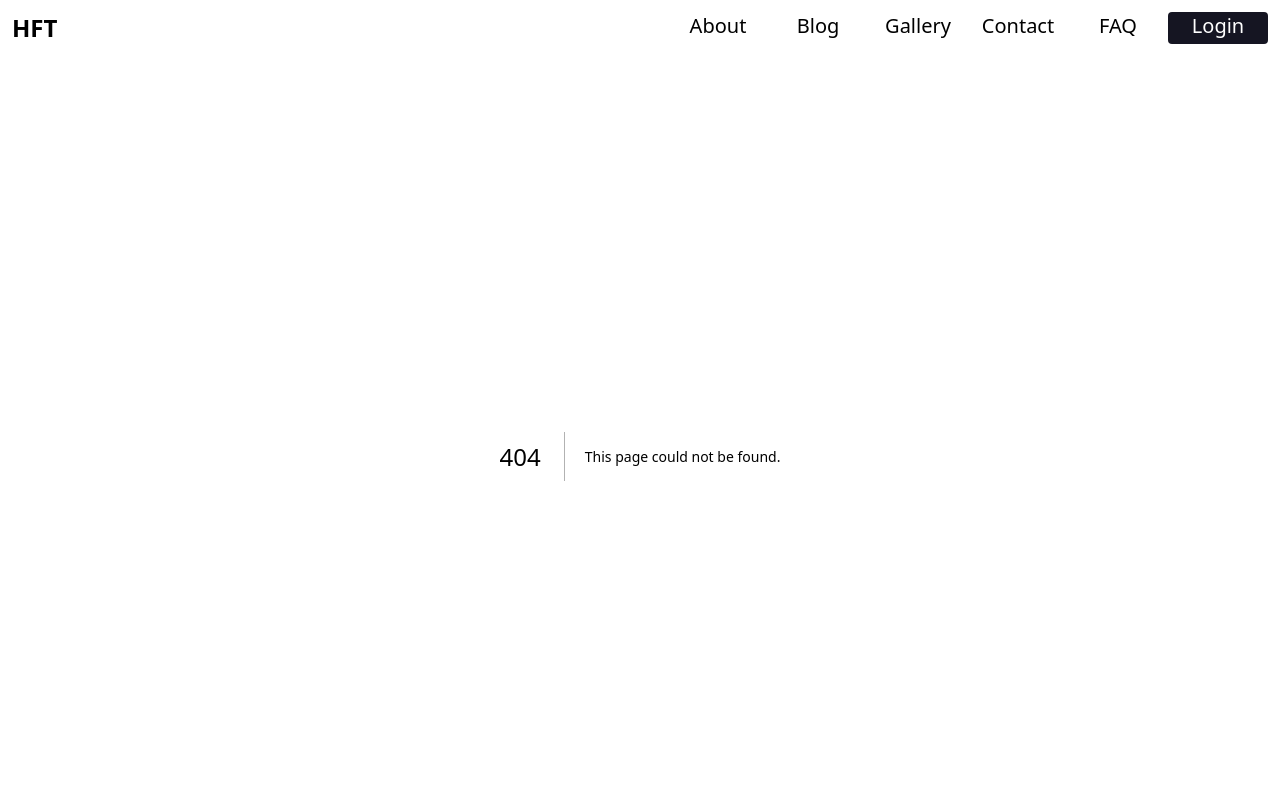
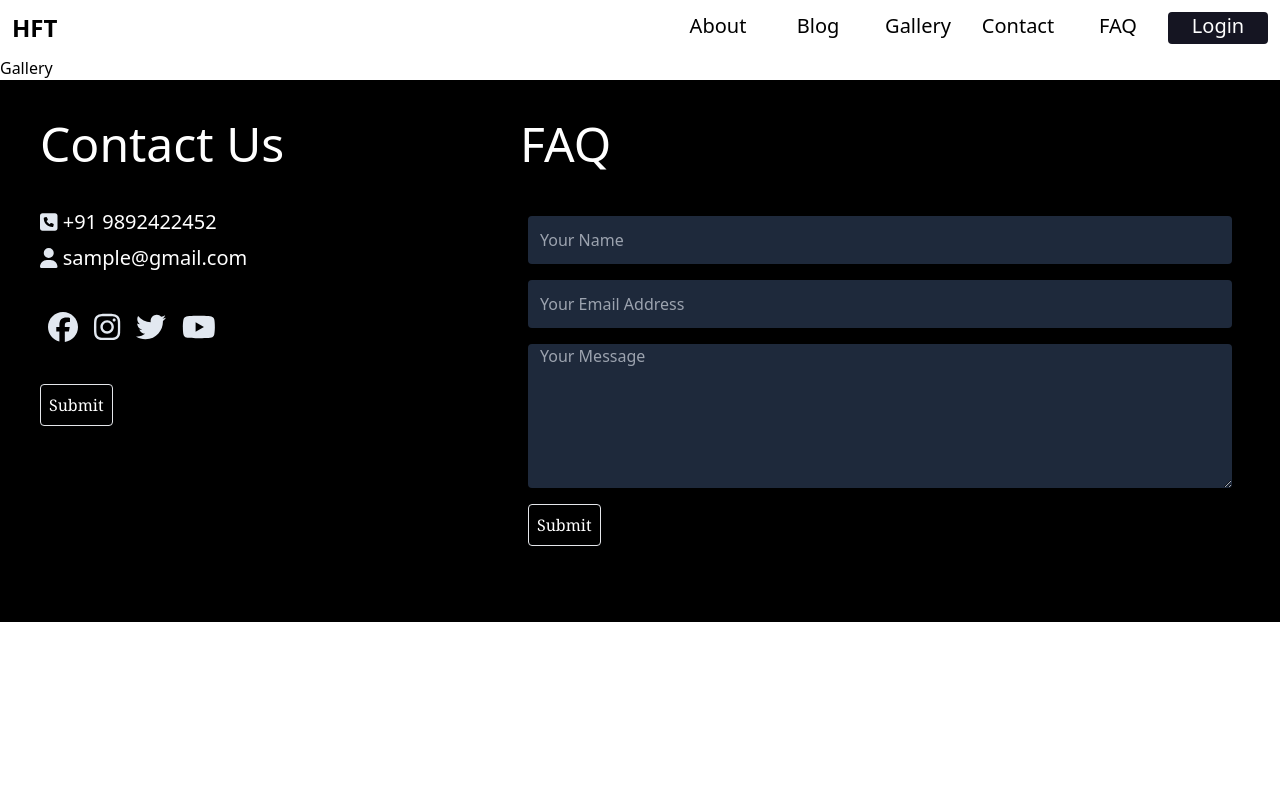
Before and after one commit to richusony/hft, a Next.js app: page /gallery in a window 1280 px wide. Before the commit this address had no page. Shown: the top 800 px of the page. Built offline with nearby package versions, Linux system fonts and the light colour scheme.

Commit message:
made few changes

```diff
--- a/components/Navbar.jsx
+++ b/components/Navbar.jsx
@@ -27,17 +27,17 @@ const Navbar = () => {
             <>
                 <div className="flex justify-between h-14 p-3 text-center">
                     <div>
-                        <h2 className="transition duration-150 font-black text-2xl ease-linear hover:scale-105"><Link href='/'>HFT</Link></h2>
+                        <h2 className="transition duration-150 font-black text-2xl ease-linear hover:italic"><Link href='/'>HFT</Link></h2>
                     </div>
 
                     <FontAwesomeIcon icon={menus} className='transition duration-300 absolute right-4 text-2xl ease-linear md:static md:hidden md:invisible' onClick={openMenu} />
 
                     <ul className={`transition duration-[2000ms] p-3 md:p-0 md:bg-inherit ease-in bg-slate-600 absolute z-10 md:static ${cname} top-14 right-0 md:flex justify-between`}>
-                        <li className="text-xl p-3 md:p-0 md:mx-auto w-[100px] border-b md:border-none select-none ease-linear hover:font-medium"><Link href="/about" className="transition duration-300 ease-linear hover:font-medium">About</Link></li>
-                        <li className="text-xl p-3 md:p-0 md:mx-auto w-[100px] border-b md:border-none select-none ease-linear hover:font-medium"><Link href="/blog" className="transition duration-300 ease-linear hover:font-medium">Blog</Link></li>
-                        <li className="text-xl p-3 md:p-0 md:mx-auto w-[100px] border-b md:border-none select-none ease-linear hover:font-medium"><Link href="/gallery" className="transition duration-300 ease-linear hover:font-medium">Gallery</Link></li>
-                        <li className="text-xl p-3 md:p-0 md:mx-auto w-[100px] border-b md:border-none cursor-pointer select-none ease-linear hover:font-medium" onClick={scrollToFoot}>Contact</li>
-                        <li className="text-xl p-3 md:p-0 md:mx-auto w-[100px] border-b md:border-none cursor-pointer select-none ease-linear hover:font-medium" onClick={scrollToFoot}>FAQ</li>
+                        <li className="text-xl p-3 md:p-0 md:mx-auto w-[100px] border-b md:border-none select-none ease-linear"><Link href="/about" className="transition duration-300 ease-linear hover:font-medium hover:italic">About</Link></li>
+                        <li className="text-xl p-3 md:p-0 md:mx-auto w-[100px] border-b md:border-none select-none ease-linear"><Link href="/blog" className="transition duration-300 ease-linear hover:font-medium hover:italic">Blog</Link></li>
+                        <li className="text-xl p-3 md:p-0 md:mx-auto w-[100px] border-b md:border-none select-none ease-linear"><Link href="/gallery" className="transition duration-300 ease-linear hover:font-medium hover:italic">Gallery</Link></li>
+                        <li className="text-xl p-3 md:p-0 md:mx-auto w-[100px] border-b md:border-none cursor-pointer select-none ease-linear hover:font-medium hover:italic" onClick={scrollToFoot}>Contact</li>
+                        <li className="text-xl p-3 md:p-0 md:mx-auto w-[100px] border-b md:border-none cursor-pointer select-none ease-linear hover:font-medium hover:italic" onClick={scrollToFoot}>FAQ</li>
                         <li className="text-xl p-3 md:p-0 md:mx-auto w-[100px] md:border-none select-none md:rounded md:bg-[#151522] md:text-white"><Link href="/Login">Login</Link></li>
                     </ul>
                 </div>
--- a/pages/blog/index.js
+++ b/pages/blog/index.js
@@ -10,14 +10,14 @@ function Blog() {
             </div>
 
             <div className='md:flex md:flex-wrap px-3'>
-                <div className='rounded w-full md:w-96 mx-auto  bg-[#e2e0e0] p-2 mb-5'> <Image src={child2} width={0} height={0} alt='child' className='rounded w-full' /> <div className='w-full'><h2 className='text-xl text-center font-medium mt-3'>Title of the blog</h2> <p className='text-sm text-start p-2'>Lorem Ipsum is simply dummy text of the printing and typesetting industry. Lorem Ipsum has been the industry's standard dummy text ever since the 1500s, when an unknown printer took a galley of type and scrambled</p></div></div>
-                <div className='rounded w-full md:w-96 mx-auto  bg-slate-500 p-2 mb-5'> <Image src={child2} width={0} height={0} alt='child' className='rounded w-full' /> <div className='w-full'><h2 className='text-xl text-center font-medium mt-3'>Title of the blog</h2> <p className='text-sm text-start p-2'>Lorem Ipsum is simply dummy text of the printing and typesetting industry. Lorem Ipsum has been the industry's standard dummy text ever since the 1500s, when an unknown printer took a galley of type and scrambled</p></div></div>
-                <div className='rounded w-full md:w-96 mx-auto  bg-[#e2e0e0] p-2 mb-5'> <Image src={child2} width={0} height={0} alt='child' className='rounded w-full' /> <div className='w-full'><h2 className='text-xl text-center font-medium mt-3'>Title of the blog</h2> <p className='text-sm text-start p-2'>Lorem Ipsum is simply dummy text of the printing and typesetting industry. Lorem Ipsum has been the industry's standard dummy text ever since the 1500s, when an unknown printer took a galley of type and scrambled</p></div></div>
-                <div className='rounded w-full md:w-96 mx-auto  bg-slate-500 p-2 mb-5'> <Image src={child2} width={0} height={0} alt='child' className='rounded w-full' /> <div className='w-full'><h2 className='text-xl text-center font-medium mt-3'>Title of the blog</h2> <p className='text-sm text-start p-2'>Lorem Ipsum is simply dummy text of the printing and typesetting industry. Lorem Ipsum has been the industry's standard dummy text ever since the 1500s, when an unknown printer took a galley of type and scrambled</p></div></div>
-                <div className='rounded w-full md:w-96 mx-auto  bg-[#e2e0e0] p-2 mb-5'> <Image src={child2} width={0} height={0} alt='child' className='rounded w-full' /> <div className='w-full'><h2 className='text-xl text-center font-medium mt-3'>Title of the blog</h2> <p className='text-sm text-start p-2'>Lorem Ipsum is simply dummy text of the printing and typesetting industry. Lorem Ipsum has been the industry's standard dummy text ever since the 1500s, when an unknown printer took a galley of type and scrambled</p></div></div>
-                <div className='rounded w-full md:w-96 mx-auto  bg-slate-500 p-2 mb-5'> <Image src={child2} width={0} height={0} alt='child' className='rounded w-full' /> <div className='w-full'><h2 className='text-xl text-center font-medium mt-3'>Title of the blog</h2> <p className='text-sm text-start p-2'>Lorem Ipsum is simply dummy text of the printing and typesetting industry. Lorem Ipsum has been the industry's standard dummy text ever since the 1500s, when an unknown printer took a galley of type and scrambled</p></div></div>
-                <div className='rounded w-full md:w-96 mx-auto  bg-[#e2e0e0] p-2 mb-5'> <Image src={child2} width={0} height={0} alt='child' className='rounded w-full' /> <div className='w-full'><h2 className='text-xl text-center font-medium mt-3'>Title of the blog</h2> <p className='text-sm text-start p-2'>Lorem Ipsum is simply dummy text of the printing and typesetting industry. Lorem Ipsum has been the industry's standard dummy text ever since the 1500s, when an unknown printer took a galley of type and scrambled</p></div></div>
-                <div className='rounded w-full md:w-96 mx-auto  bg-slate-500 p-2 mb-5'> <Image src={child2} width={0} height={0} alt='child' className='rounded w-full' /> <div className='w-full'><h2 className='text-xl text-center font-medium mt-3'>Title of the blog</h2> <p className='text-sm text-start p-2'>Lorem Ipsum is simply dummy text of the printing and typesetting industry. Lorem Ipsum has been the industry's standard dummy text ever since the 1500s, when an unknown printer took a galley of type and scrambled</p></div></div>
+                <div className='transition duration-300 rounded w-full md:w-96 mx-auto  bg-[#e2e0e0] p-2 mb-5 ease-in hover:scale-105'> <Image src={child2} width={0} height={0} alt='child' className='rounded w-full' /> <div className='w-full'><h2 className='text-xl text-center font-medium mt-3'>Title of the blog</h2> <p className='text-sm text-start p-2'>Lorem Ipsum is simply dummy text of the printing and typesetting industry. Lorem Ipsum has been the industry's standard dummy text ever since the 1500s, when an unknown printer took a galley of type and scrambled</p></div></div>
+                <div className='transition duration-300 rounded w-full md:w-96 mx-auto  bg-slate-500 p-2 mb-5 ease-in hover:scale-105'> <Image src={child2} width={0} height={0} alt='child' className='rounded w-full' /> <div className='w-full'><h2 className='text-xl text-center font-medium mt-3'>Title of the blog</h2> <p className='text-sm text-start p-2'>Lorem Ipsum is simply dummy text of the printing and typesetting industry. Lorem Ipsum has been the industry's standard dummy text ever since the 1500s, when an unknown printer took a galley of type and scrambled</p></div></div>
+                <div className='transition duration-300 rounded w-full md:w-96 mx-auto  bg-[#e2e0e0] p-2 mb-5 ease-in hover:scale-105'> <Image src={child2} width={0} height={0} alt='child' className='rounded w-full' /> <div className='w-full'><h2 className='text-xl text-center font-medium mt-3'>Title of the blog</h2> <p className='text-sm text-start p-2'>Lorem Ipsum is simply dummy text of the printing and typesetting industry. Lorem Ipsum has been the industry's standard dummy text ever since the 1500s, when an unknown printer took a galley of type and scrambled</p></div></div>
+                <div className='transition duration-300 rounded w-full md:w-96 mx-auto  bg-slate-500 p-2 mb-5 ease-in hover:scale-105'> <Image src={child2} width={0} height={0} alt='child' className='rounded w-full' /> <div className='w-full'><h2 className='text-xl text-center font-medium mt-3'>Title of the blog</h2> <p className='text-sm text-start p-2'>Lorem Ipsum is simply dummy text of the printing and typesetting industry. Lorem Ipsum has been the industry's standard dummy text ever since the 1500s, when an unknown printer took a galley of type and scrambled</p></div></div>
+                <div className='transition duration-300 rounded w-full md:w-96 mx-auto  bg-[#e2e0e0] p-2 mb-5 ease-in hover:scale-105'> <Image src={child2} width={0} height={0} alt='child' className='rounded w-full' /> <div className='w-full'><h2 className='text-xl text-center font-medium mt-3'>Title of the blog</h2> <p className='text-sm text-start p-2'>Lorem Ipsum is simply dummy text of the printing and typesetting industry. Lorem Ipsum has been the industry's standard dummy text ever since the 1500s, when an unknown printer took a galley of type and scrambled</p></div></div>
+                <div className='transition duration-300 rounded w-full md:w-96 mx-auto  bg-slate-500 p-2 mb-5 ease-in hover:scale-105'> <Image src={child2} width={0} height={0} alt='child' className='rounded w-full' /> <div className='w-full'><h2 className='text-xl text-center font-medium mt-3'>Title of the blog</h2> <p className='text-sm text-start p-2'>Lorem Ipsum is simply dummy text of the printing and typesetting industry. Lorem Ipsum has been the industry's standard dummy text ever since the 1500s, when an unknown printer took a galley of type and scrambled</p></div></div>
+                <div className='transition duration-300 rounded w-full md:w-96 mx-auto  bg-[#e2e0e0] p-2 mb-5 ease-in hover:scale-105'> <Image src={child2} width={0} height={0} alt='child' className='rounded w-full' /> <div className='w-full'><h2 className='text-xl text-center font-medium mt-3'>Title of the blog</h2> <p className='text-sm text-start p-2'>Lorem Ipsum is simply dummy text of the printing and typesetting industry. Lorem Ipsum has been the industry's standard dummy text ever since the 1500s, when an unknown printer took a galley of type and scrambled</p></div></div>
+                <div className='transition duration-300 rounded w-full md:w-96 mx-auto  bg-slate-500 p-2 mb-5 ease-in hover:scale-105'> <Image src={child2} width={0} height={0} alt='child' className='rounded w-full' /> <div className='w-full'><h2 className='text-xl text-center font-medium mt-3'>Title of the blog</h2> <p className='text-sm text-start p-2'>Lorem Ipsum is simply dummy text of the printing and typesetting industry. Lorem Ipsum has been the industry's standard dummy text ever since the 1500s, when an unknown printer took a galley of type and scrambled</p></div></div>
                 {/* <div className='text-center w-[200px] h-[200px] bg-orange-500 p-4'>B</div>
                 <div className='text-center w-[200px] h-[200px] bg-violet-500 p-4'>C</div>
                 <div className='text-center w-[200px] h-[200px] bg-blue-500 p-4'>D</div>
--- /dev/null
+++ b/pages/gallery/index.js
@@ -0,0 +1,11 @@
+import React from 'react'
+
+const Gallery = () => {
+  return (
+    <div>
+      Gallery
+    </div>
+  )
+}
+
+export default Gallery;
```
